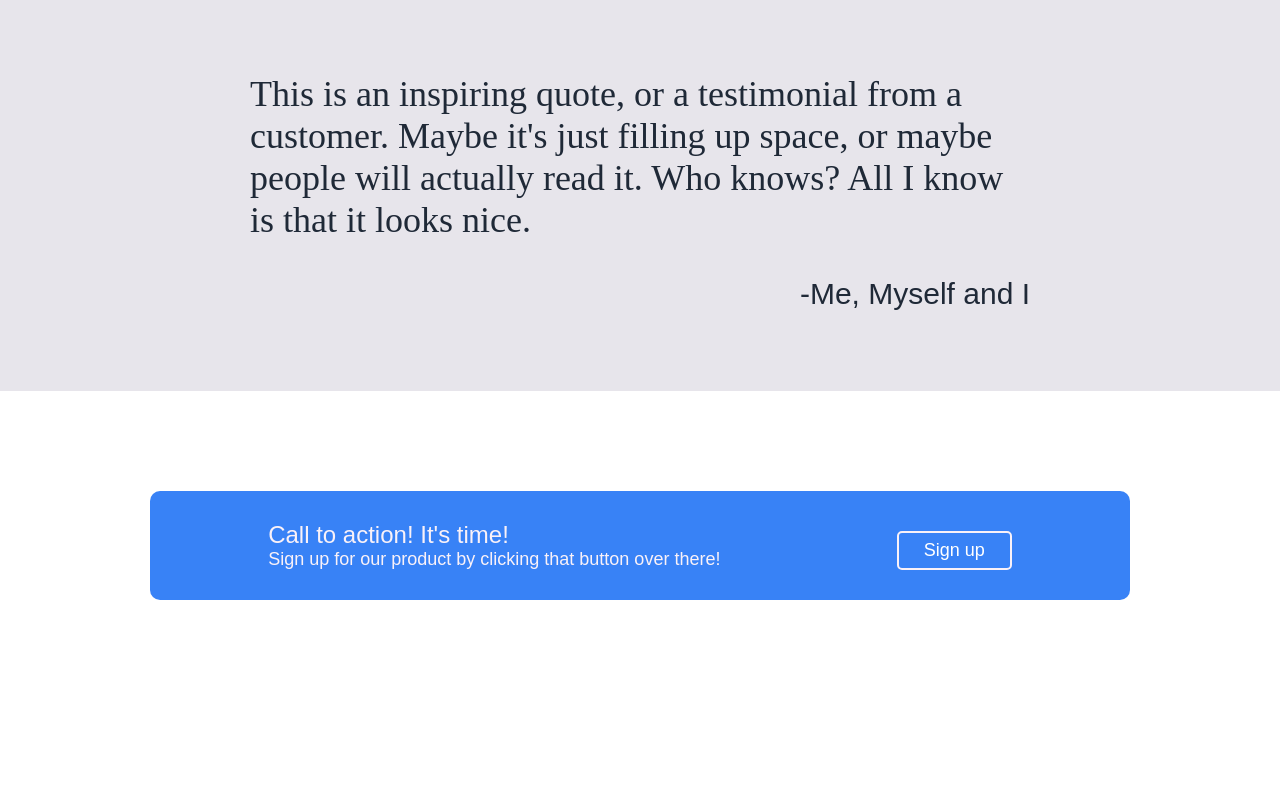
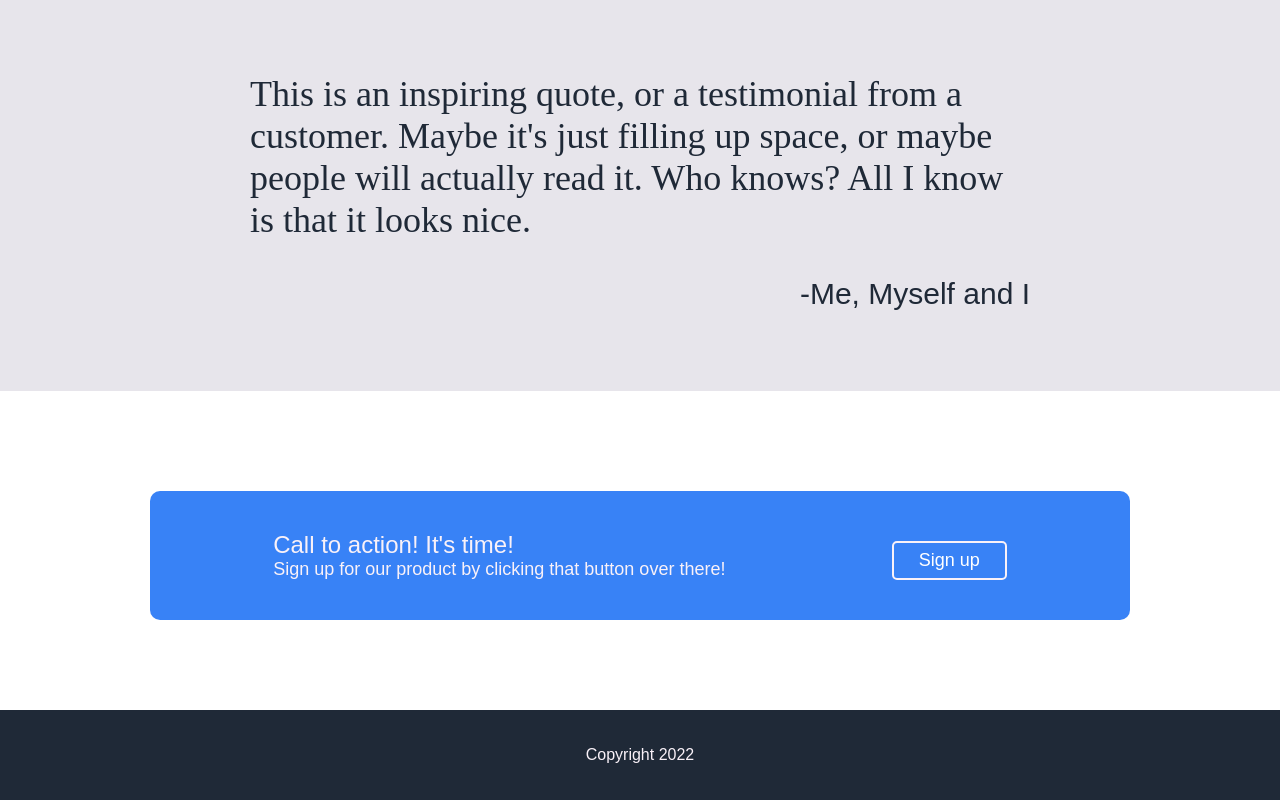
Before and after one commit to KHmamoune/Landing-page, a plain HTML site: page index.html in a window 1280 px wide. Shown: the part 1035-1835 px from the top of the page. Before the commit the page ends 1635 px from the top, so only its background shows below. Drawn offline with Linux system fonts and the light colour scheme.

Commit message:
the last part of the page & added the originals folder
-added the footer of the page.
-added the "originals" folder for the images provided by the odin project

```diff
--- a/index.html
+++ b/index.html
@@ -56,5 +56,8 @@
         </div>
         <button class="call-btn">Sign up</button>
     </div>
+    <footer>
+        <p>Copyright 2022</p>
+    </footer>
 </body>
 </html>
--- a/style.css
+++ b/style.css
@@ -21,6 +21,13 @@ button {
     border-radius: 8px;
     border: 0;
     margin-top: 10px;
+}
+
+footer {
+    background-color: #1F2937;
+    color: #F9F1F8;
+    text-align: center;
+    padding: 20px;
 }
 
 .header {
@@ -118,8 +125,8 @@ button {
     color: #F9F1F8;
     font-size: 24px;
     background-color: #3882F6;
-    padding: 30px;
-    margin-inline: 150px;
+    padding: 40px;
+    margin: 90px 150px;
     display: flex;
     justify-content: space-around;
     border-radius: 10px;
```
Also changed, not shown: originals/colors_and_stuff.png (added), originals/odin-project.png (added).
